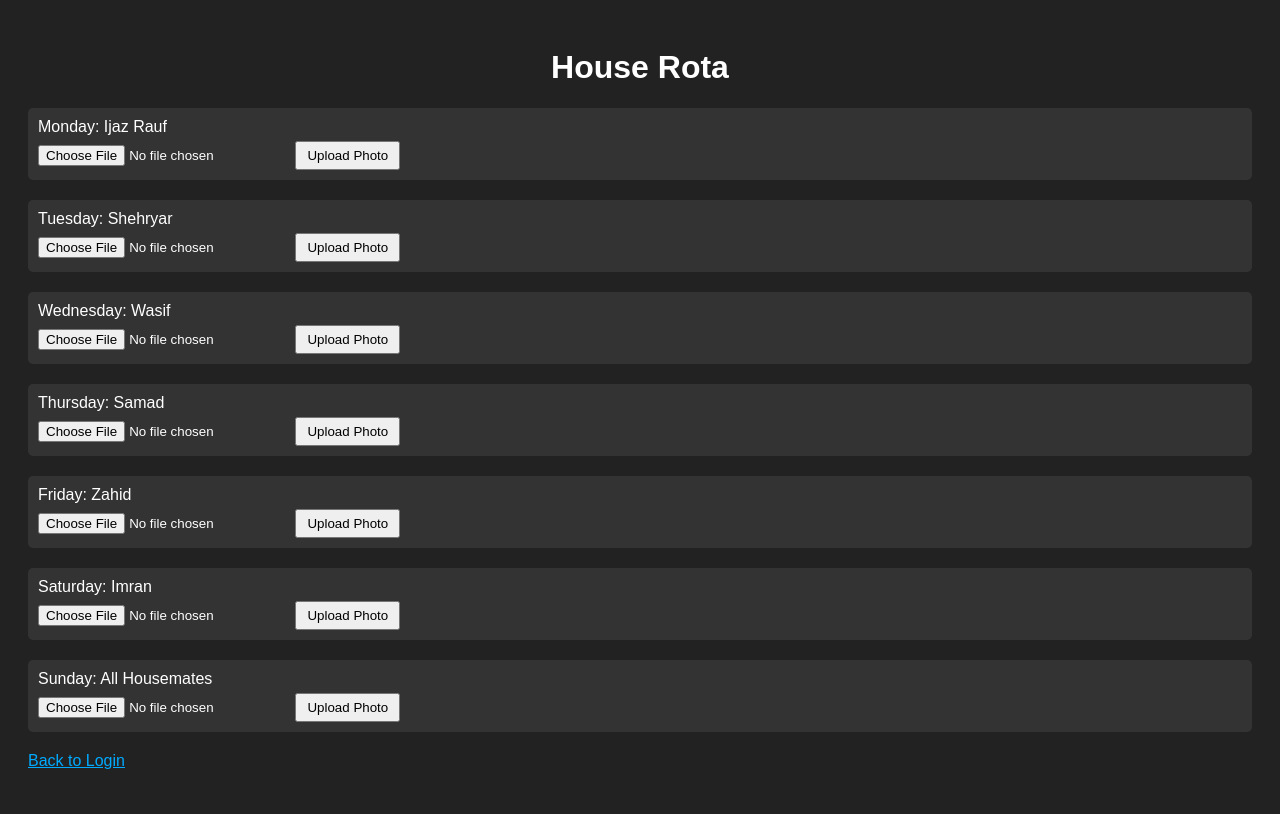
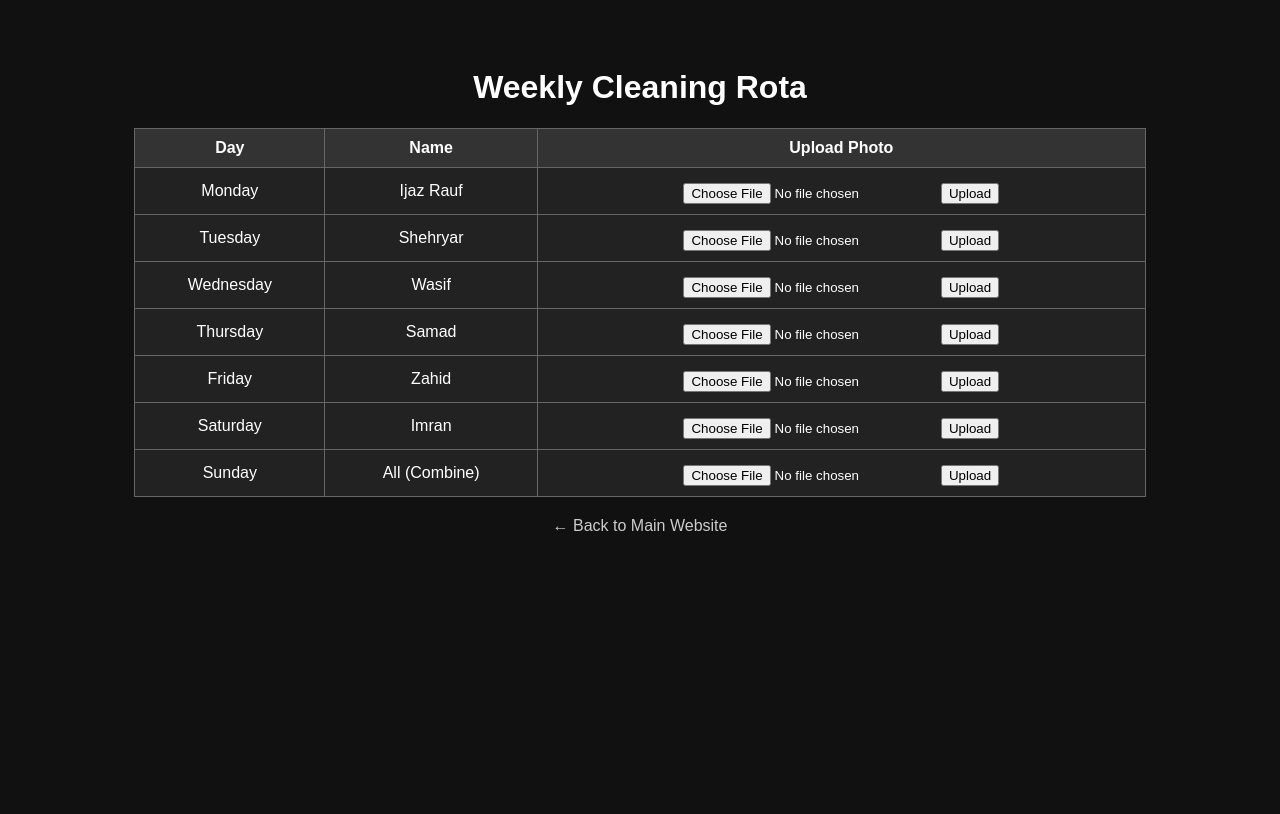
Before and after one commit to wasifzone/wasifzone.com, a Flask app: page /home/rota in a window 1280 px wide. After the commit the page ends 531 px from the top, so only its background shows below. Run offline with Flask 3, Linux system fonts and the light colour scheme.

Commit message:
Fixed Home link in index.html

```diff
--- a/app.py
+++ b/app.py
@@ -1,47 +1,53 @@
 from flask import Flask, render_template, request, redirect, url_for
 import os
+from werkzeug.utils import secure_filename
 
 app = Flask(__name__)
 
-from flask import Flask, render_template, request, redirect, url_for
-import os
-
-app = Flask(__name__)
-
-# Password for home login
+# Password for login
 PASSWORD = "HOME123321"
 
-# Home login page
-@app.route('/home/login', methods=['GET', 'POST'])
-def home_login():
-    if request.method == 'POST':
-        password = request.form['password']
+# Folder for uploaded images
+UPLOAD_FOLDER = "static/uploads"
+app.config["UPLOAD_FOLDER"] = UPLOAD_FOLDER
+
+# Make sure uploads folder exists
+os.makedirs(UPLOAD_FOLDER, exist_ok=True)
+
+# Home (index)
+@app.route("/")
+def index():
+    return render_template("index.html")
+
+# Cybersecurity page
+@app.route("/cybersecurity")
+def cybersecurity():
+    return render_template("cybersecurity.html")
+
+# Login page
+@app.route("/home/login", methods=["GET", "POST"])
+def login():
+    error = None
+    if request.method == "POST":
+        password = request.form.get("password")
         if password == PASSWORD:
-            return redirect(url_for('home_rota'))
+            return redirect(url_for("rota"))
         else:
-            return "Wrong password! Try again."
-    return render_template('login.html')
+            error = "Wrong password! Try again."
+    return render_template("login.html", error=error)
 
-# Home rota page
-@app.route('/home/rota', methods=['GET', 'POST'])
-def home_rota():
-    if request.method == 'POST':
-        # Handle photo upload here
-        uploaded_file = request.files.get('photo')
-        if uploaded_file:
-            uploaded_file.save(os.path.join('static/uploads', uploaded_file.filename))
-    return render_template('rota.html')
-
-# Existing pages
-@app.route('/')
-def index():
-    return render_template('index.html')
-
-@app.route('/cybersecurity')
-def cybersecurity():
-    return render_template('cybersecurity.html')
+# Rota + upload photo
+@app.route("/home/rota", methods=["GET", "POST"])
+def rota():
+    if request.method == "POST":
+        name = request.form.get("name")
+        file = request.files.get("photo")
+        if file and name:
+            filename = secure_filename(f"{name}_{file.filename}")
+            file.save(os.path.join(app.config["UPLOAD_FOLDER"], filename))
+    return render_template("rota.html")
 
 # Run the app
-if __name__ == '__main__':
+if __name__ == "__main__":
     port = int(os.environ.get("PORT", 5000))
     app.run(host="0.0.0.0", port=port, debug=True)
--- a/templates/rota.html
+++ b/templates/rota.html
@@ -2,100 +2,95 @@
 <html>
 <head>
     <meta charset="UTF-8">
-    <title>Home Rota</title>
+    <title>Cleaning Rota</title>
     <style>
         body {
+            background: #111;
+            color: white;
             font-family: Arial, sans-serif;
-            background-color: #222;
-            color: white;
-            padding: 20px;
+            text-align: center;
+            padding-top: 40px;
         }
-        h1 {
-            text-align: center;
+        table {
+            margin: 0 auto;
+            border-collapse: collapse;
+            width: 80%;
         }
-        ul {
-            list-style: none;
-            padding: 0;
+        th, td {
+            border: 1px solid #666;
+            padding: 10px;
         }
-        li {
-            margin-bottom: 20px;
-            padding: 10px;
-            background-color: #333;
-            border-radius: 5px;
+        th {
+            background: #333;
         }
-        form input[type="file"] {
+        td {
+            background: #222;
+        }
+        input, button {
             margin-top: 5px;
         }
-        form button {
-            margin-top: 5px;
-            padding: 5px 10px;
-            cursor: pointer;
+        a {
+            color: #ccc;
+            text-decoration: none;
+            display: block;
+            margin-top: 20px;
         }
     </style>
 </head>
 <body>
-
-    <h1>House Rota</h1>
-    <ul>
-        <li>
-            Monday: Ijaz Rauf
-            <form action="/upload" method="POST" enctype="multipart/form-data">
-                <input type="hidden" name="name" value="Ijaz Rauf">
+    <h1>Weekly Cleaning Rota</h1>
+    <table>
+        <tr><th>Day</th><th>Name</th><th>Upload Photo</th></tr>
+        <tr><td>Monday</td><td>Ijaz Rauf</td><td>
+            <form method="POST" enctype="multipart/form-data">
+                <input type="hidden" name="name" value="Ijaz_Rauf">
                 <input type="file" name="photo" required>
-                <button type="submit">Upload Photo</button>
+                <button type="submit">Upload</button>
             </form>
-        </li>
-        <li>
-            Tuesday: Shehryar
-            <form action="/upload" method="POST" enctype="multipart/form-data">
+        </td></tr>
+        <tr><td>Tuesday</td><td>Shehryar</td><td>
+            <form method="POST" enctype="multipart/form-data">
                 <input type="hidden" name="name" value="Shehryar">
                 <input type="file" name="photo" required>
-                <button type="submit">Upload Photo</button>
+                <button type="submit">Upload</button>
             </form>
-        </li>
-        <li>
-            Wednesday: Wasif
-            <form action="/upload" method="POST" enctype="multipart/form-data">
+        </td></tr>
+        <tr><td>Wednesday</td><td>Wasif</td><td>
+            <form method="POST" enctype="multipart/form-data">
                 <input type="hidden" name="name" value="Wasif">
                 <input type="file" name="photo" required>
-                <button type="submit">Upload Photo</button>
+                <button type="submit">Upload</button>
             </form>
-        </li>
-        <li>
-            Thursday: Samad
-            <form action="/upload" method="POST" enctype="multipart/form-data">
+        </td></tr>
+        <tr><td>Thursday</td><td>Samad</td><td>
+            <form method="POST" enctype="multipart/form-data">
                 <input type="hidden" name="name" value="Samad">
                 <input type="file" name="photo" required>
-                <button type="submit">Upload Photo</button>
+                <button type="submit">Upload</button>
             </form>
-        </li>
-        <li>
-            Friday: Zahid
-            <form action="/upload" method="POST" enctype="multipart/form-data">
+        </td></tr>
+        <tr><td>Friday</td><td>Zahid</td><td>
+            <form method="POST" enctype="multipart/form-data">
                 <input type="hidden" name="name" value="Zahid">
                 <input type="file" name="photo" required>
-                <button type="submit">Upload Photo</button>
+                <button type="submit">Upload</button>
             </form>
-        </li>
-        <li>
-            Saturday: Imran
-            <form action="/upload" method="POST" enctype="multipart/form-data">
+        </td></tr>
+        <tr><td>Saturday</td><td>Imran</td><td>
+            <form method="POST" enctype="multipart/form-data">
                 <input type="hidden" name="name" value="Imran">
                 <input type="file" name="photo" required>
-                <button type="submit">Upload Photo</button>
+                <button type="submit">Upload</button>
             </form>
-        </li>
-        <li>
-            Sunday: All Housemates
-            <form action="/upload" method="POST" enctype="multipart/form-data">
-                <input type="hidden" name="name" value="Combine">
+        </td></tr>
+        <tr><td>Sunday</td><td>All (Combine)</td><td>
+            <form method="POST" enctype="multipart/form-data">
+                <input type="hidden" name="name" value="All">
                 <input type="file" name="photo" required>
-                <button type="submit">Upload Photo</button>
+                <button type="submit">Upload</button>
             </form>
-        </li>
-    </ul>
-
-    <p><a href="/login" style="color: #0af;">Back to Login</a></p>
-
+        </td></tr>
+    </table>
+    <a href="/">← Back to Main Website</a>
 </body>
 </html>
```
Also changed, not shown: templates/login.html (+27 -28 lines).
